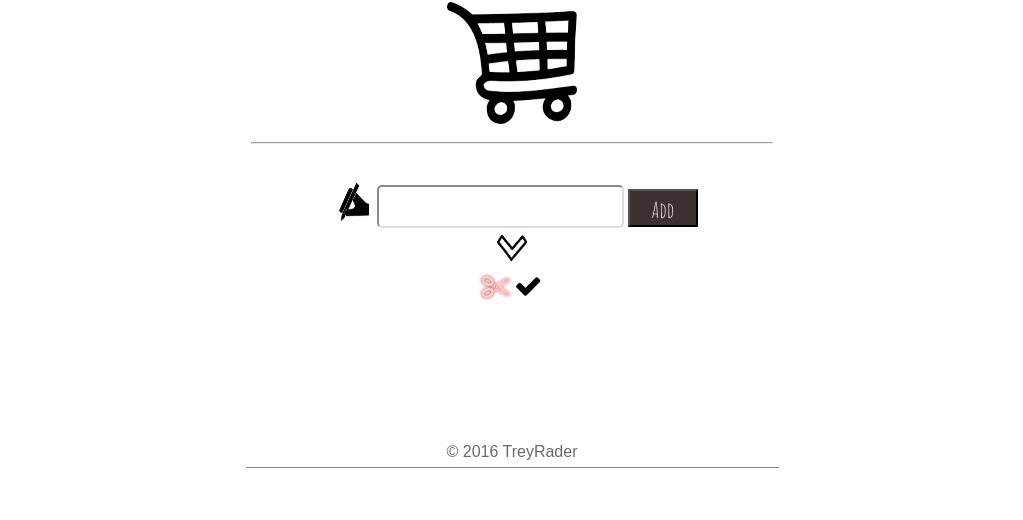
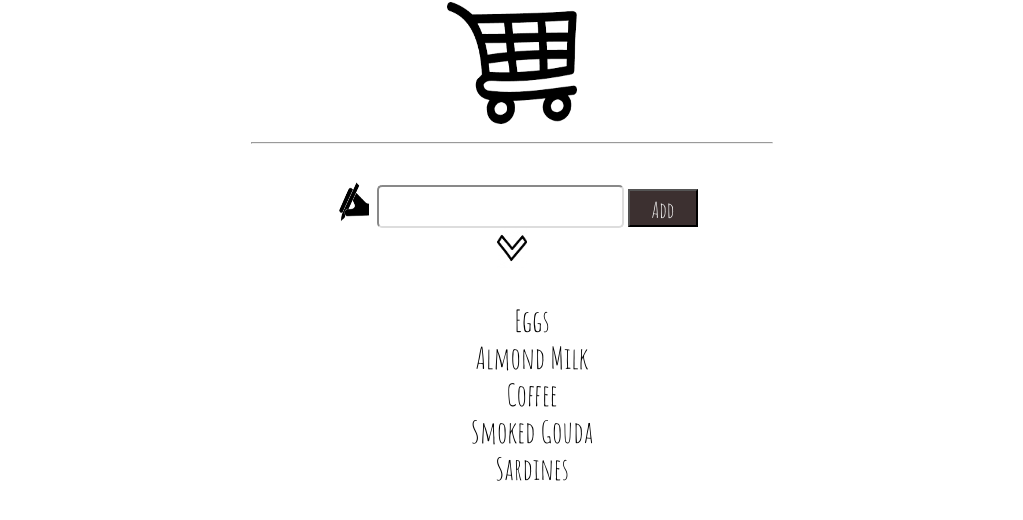
Before and after one commit to treyrader11/TheShoppingList, a plain HTML site: page index.html in a window 1280 px wide. Shown: the part 260-780 px from the top of the page, without its empty margins (128-1151 px from the left). Drawn offline with nearby package versions, Linux system fonts and the light colour scheme.

```diff
--- a/css/styles.css
+++ b/css/styles.css
@@ -120,6 +120,18 @@
 
 }
 
+.shopping-list {
+	text-align: center;
+	font-family: "Amatic SC",sans-serif;
+	font-size: 30px;
+
+}
+
+.checked-list {
+	/*list-style-image:url("images/checkmark.png");*/
+	list-style-type: none;
+}
+
 .fa {
 	font-size: 28px;
 }
--- a/index.html
+++ b/index.html
@@ -38,6 +38,13 @@
 	</div>
 </section>
 <section class="shopping-list">
+	<ul class="checked-list">
+		<li>Eggs</li>
+		<li>Almond Milk</li>
+		<li>Coffee</li>
+		<li>Smoked Gouda</li>
+		<li>Sardines</li>
+	</ul>
 	<div class="icons">
 		<i class="fa fa-cut"></i>
 		<i class="fa fa-check"></i>
```
Also changed, not shown: images/checkmark.png (added).
